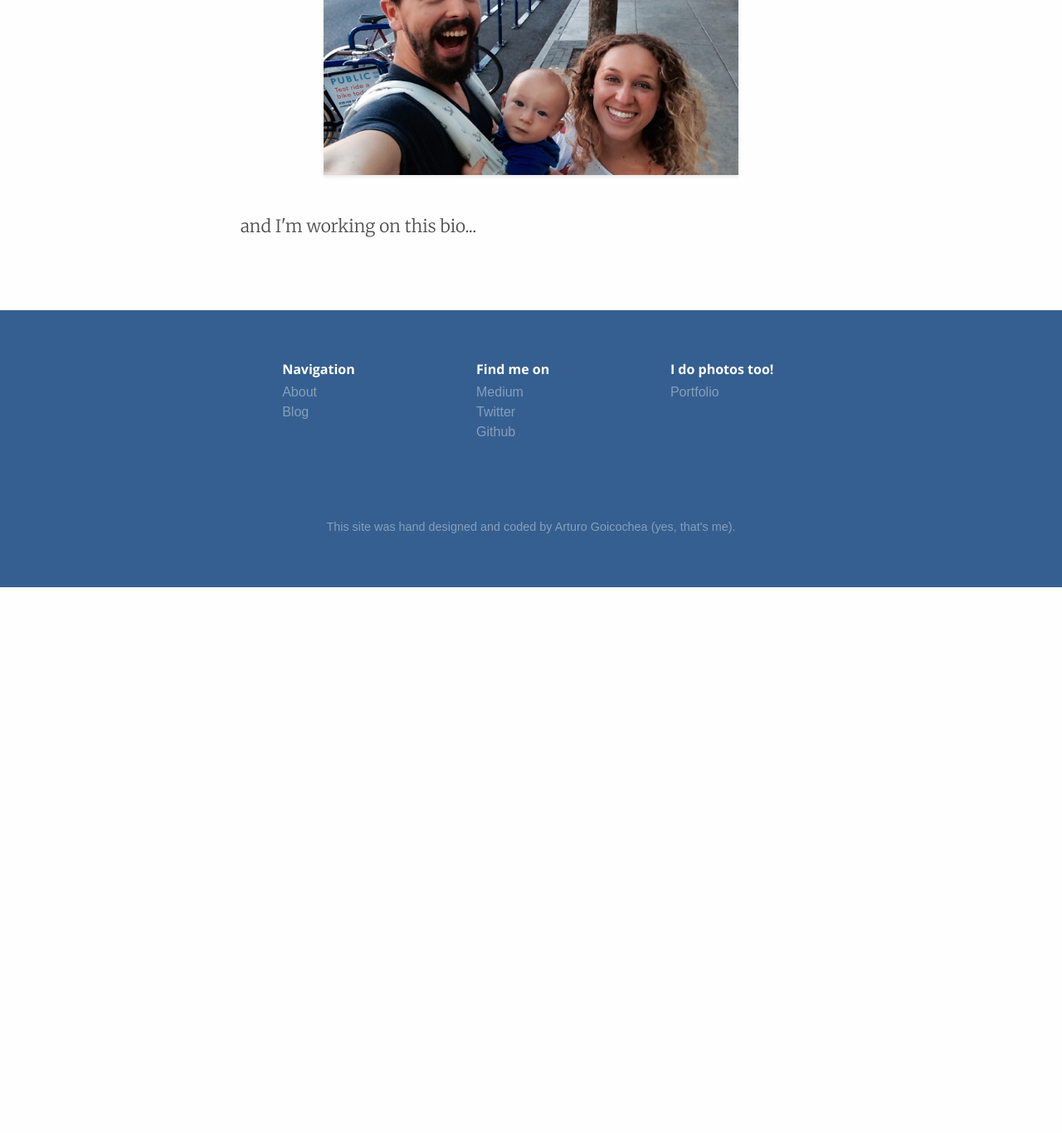
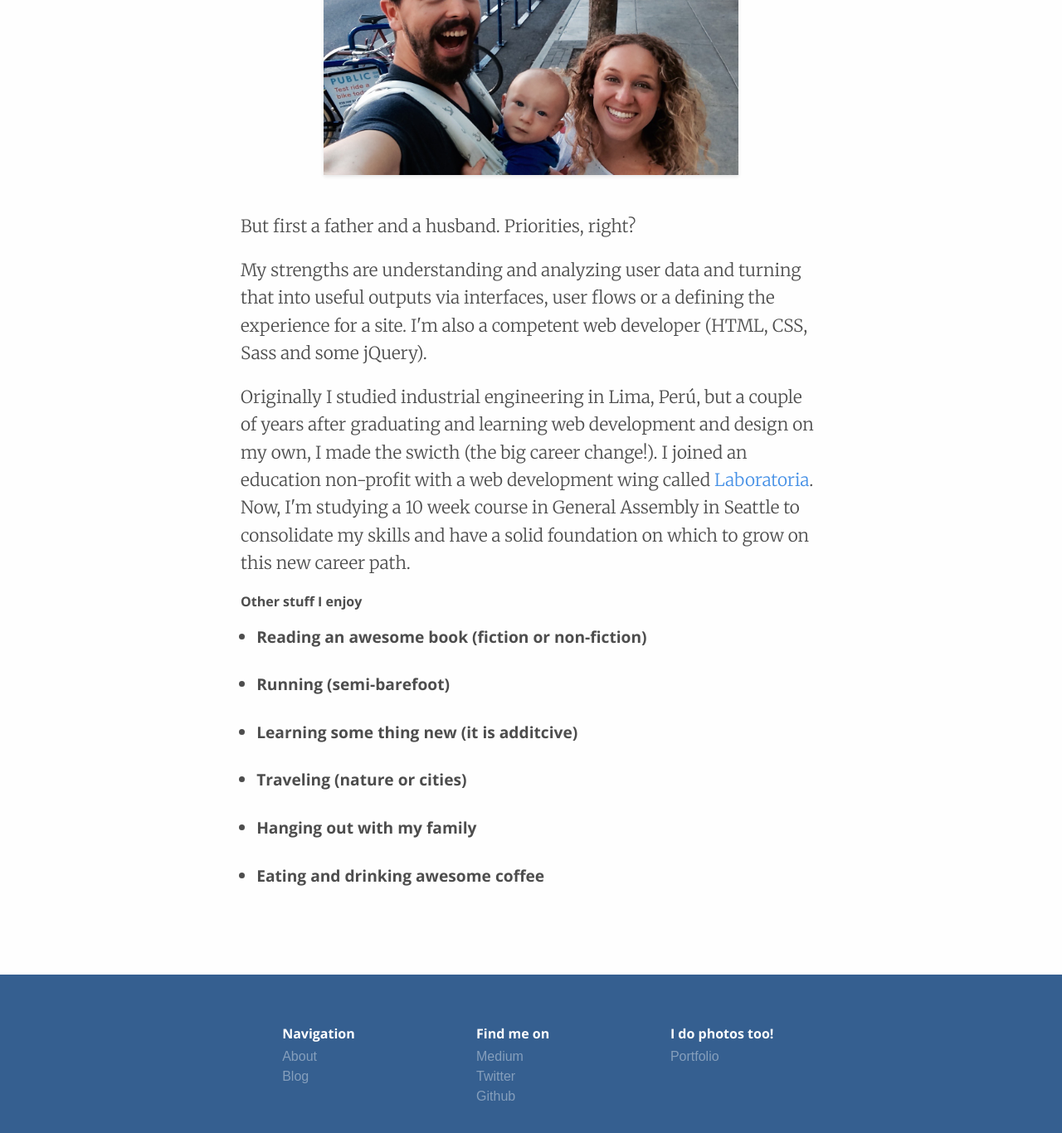
Before and after one commit to arturogh/arturogh, a Jekyll site: the page built from about.html, in a window 1280 px wide and 1400 px high, scrolled down 360 px. Shown: the top 1366 px of the window at 83% size. Built offline with Jekyll 4.4.1, drawn with Linux system fonts in a browser that asks for light colours; before the commit the page ends 1068 px from its top, so only the background shows below that.

Commit message:
Updated about page

```diff
--- a/about.html
+++ b/about.html
@@ -1,11 +1,24 @@
 ---
 layout: about
 title: about
+published: true
 ---
+
 
 <h2>Hey, I'm a UX designer!</h2>
 <img src="{{site.baseurl}}/public/images/img-me.jpg" alt="">
 
 <div class="-bio">
-	<p>and I'm working on this bio...</p>
+	<p>But first a father and a husband. Priorities, right?</p>
+  <p>My strengths are understanding and analyzing user data and turning that into useful outputs via interfaces, user flows or a defining the experience for a site. I'm also a competent web developer (HTML, CSS, Sass and some jQuery).</p>
+  <p>Originally I studied industrial engineering in Lima, Perú, but a couple of years after graduating and learning web development and design on my own, I made the swicth (the big career change!). I joined an education non-profit with a web development wing called <a href="http://laboratoria.la">Laboratoria</a>. Now, I'm studying a 10 week course in General Assembly in Seattle to consolidate my skills and have a solid foundation on which to grow on this new career path.</p>
+  <h3>Other stuff I enjoy<h3>
+    <ul>
+      <li>Reading an awesome book (fiction or non-fiction)</li>
+      <li>Running (semi-barefoot)</li>
+      <li>Learning some thing new (it is additcive)</li>
+      <li>Traveling (nature or cities)</li>
+      <li>Hanging out with my family</li>
+      <li>Eating and drinking awesome coffee</li>
+    </ul>
 </div>
```
